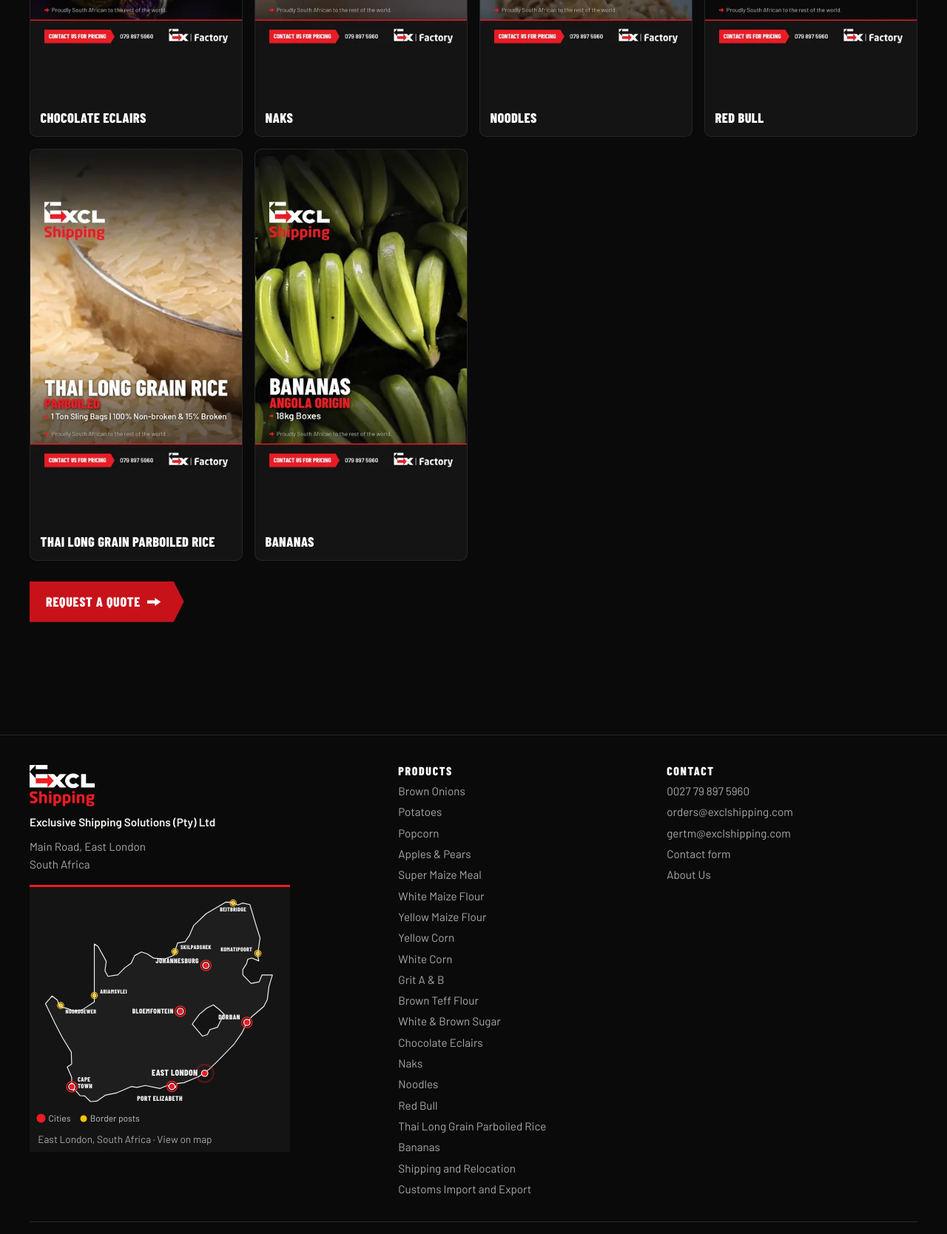
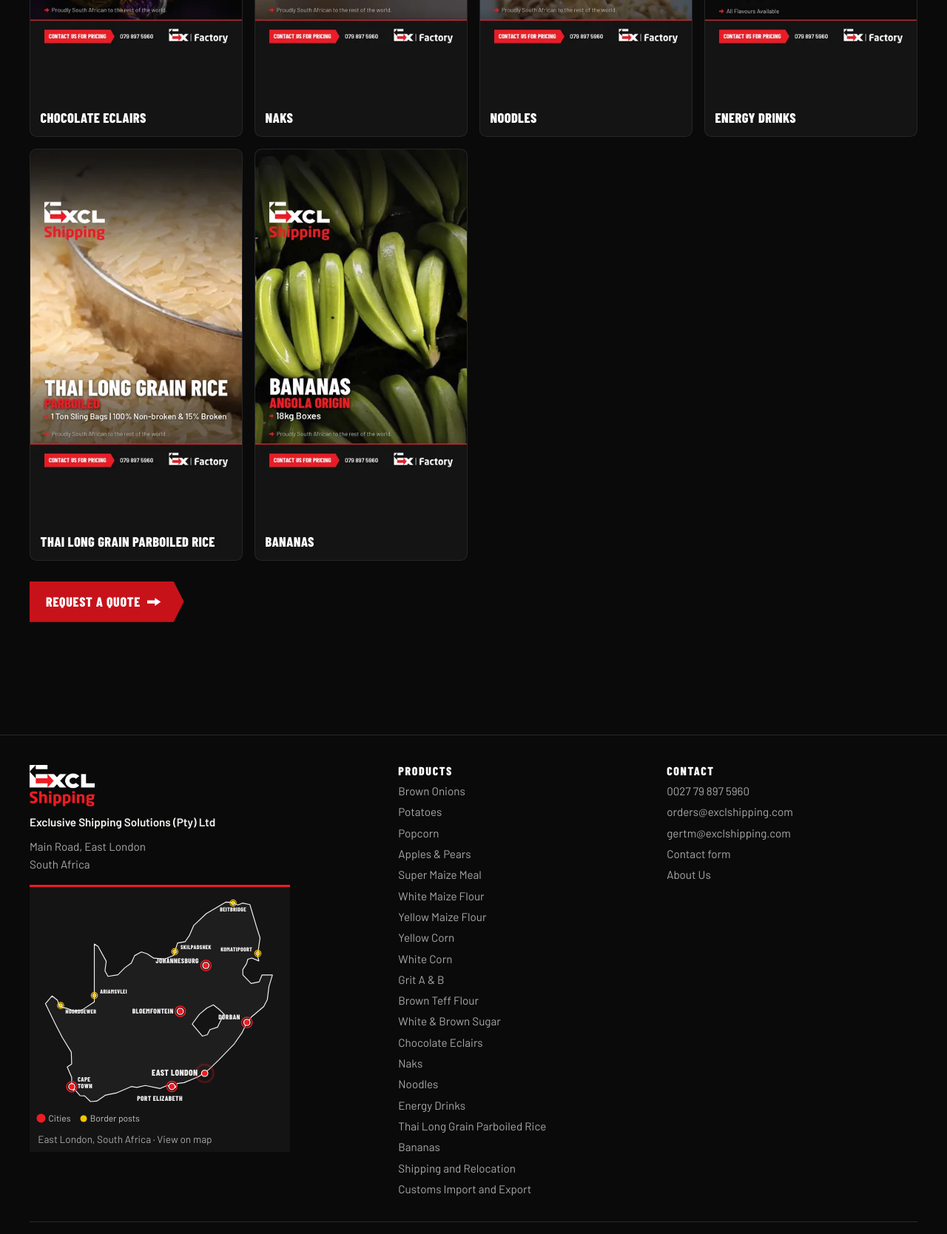
Before and after one commit to gurtzm0-boop/exclshipping-website, a plain HTML site: page products.html in a window 1280 px wide. Shown: the part 2440-4108 px from the top of the page at 74% size. Drawn offline with Linux system fonts and the light colour scheme.

Commit message:
Replace the Red Bull advert with Energy Drinks
Co-authored-by: gurtzm0-boop <gurtzm0-boop@users.noreply.github.com>

```diff
--- a/products.html
+++ b/products.html
@@ -126,7 +126,7 @@
         <li><a class="product-card" href="index.html#contact"><img src="assets/ads/chocolate-eclairs-360.webp" srcset="assets/ads/chocolate-eclairs-360.webp 360w, assets/ads/chocolate-eclairs-540.webp 540w" sizes="(min-width:64rem) 18rem, (min-width:45rem) 30vw, 45vw" width="360" height="640" alt="Chocolate Eclairs" loading="lazy" decoding="async"><span class="product-caption">Chocolate Eclairs</span></a></li>
         <li><a class="product-card" href="index.html#contact"><img src="assets/ads/naks-360.webp" srcset="assets/ads/naks-360.webp 360w, assets/ads/naks-540.webp 540w" sizes="(min-width:64rem) 18rem, (min-width:45rem) 30vw, 45vw" width="360" height="640" alt="Naks, assorted flavours, 50 x 20g bales" loading="lazy" decoding="async"><span class="product-caption">Naks</span></a></li>
         <li><a class="product-card" href="index.html#contact"><img src="assets/ads/noodles-360.webp" srcset="assets/ads/noodles-360.webp 360w, assets/ads/noodles-540.webp 540w" sizes="(min-width:64rem) 18rem, (min-width:45rem) 30vw, 45vw" width="360" height="640" alt="Noodles, assorted flavours, 50 x 20g" loading="lazy" decoding="async"><span class="product-caption">Noodles</span></a></li>
-        <li><a class="product-card" href="index.html#contact"><img src="assets/ads/red-bull-v3-360.webp" srcset="assets/ads/red-bull-v3-360.webp 360w, assets/ads/red-bull-v3-540.webp 540w" sizes="(min-width:64rem) 18rem, (min-width:45rem) 30vw, 45vw" width="360" height="640" alt="Red Bull, 24 x 250ml" loading="lazy" decoding="async"><span class="product-caption">Red Bull</span></a></li>
+        <li><a class="product-card" href="index.html#contact"><img src="assets/ads/energy-drinks-360.webp" srcset="assets/ads/energy-drinks-360.webp 360w, assets/ads/energy-drinks-540.webp 540w" sizes="(min-width:64rem) 18rem, (min-width:45rem) 30vw, 45vw" width="360" height="640" alt="Energy drinks, 24 x 250ml and 4 x 250ml, all flavours available" loading="lazy" decoding="async"><span class="product-caption">Energy Drinks</span></a></li>
         <li><a class="product-card" href="index.html#contact"><img src="assets/ads/thai-parboiled-rice-v2-360.webp" srcset="assets/ads/thai-parboiled-rice-v2-360.webp 360w, assets/ads/thai-parboiled-rice-v2-540.webp 540w" sizes="(min-width:64rem) 18rem, (min-width:45rem) 30vw, 45vw" width="360" height="640" alt="Thai Long Grain Parboiled Rice, 1 ton sling bags, 100% non-broken and 15% broken" loading="lazy" decoding="async"><span class="product-caption">Thai Long Grain Parboiled Rice</span></a></li>
         <li><a class="product-card" href="index.html#contact"><img src="assets/ads/bananas-360.webp" srcset="assets/ads/bananas-360.webp 360w, assets/ads/bananas-540.webp 540w" sizes="(min-width:64rem) 18rem, (min-width:45rem) 30vw, 45vw" width="360" height="640" alt="Bananas, Angola origin, 18kg boxes" loading="lazy" decoding="async"><span class="product-caption">Bananas</span></a></li>
       </ul>
@@ -214,7 +214,7 @@
             <li><a href="products.html">Chocolate Eclairs</a></li>
             <li><a href="products.html">Naks</a></li>
             <li><a href="products.html">Noodles</a></li>
-            <li><a href="products.html">Red Bull</a></li>
+            <li><a href="products.html">Energy Drinks</a></li>
             <li><a href="products.html">Thai Long Grain Parboiled Rice</a></li>
             <li><a href="products.html">Bananas</a></li>
             <li><a href="index.html#services">Shipping and Relocation</a></li>
```
Also changed, not shown: index.html (+3 -3 lines), thank-you.html (+1 -1 lines), assets/ads/energy-drinks-360.webp (added), assets/ads/energy-drinks-540.webp (added), assets/ads/red-bull-v3-360.webp (deleted), assets/ads/red-bull-v3-540.webp (deleted).
